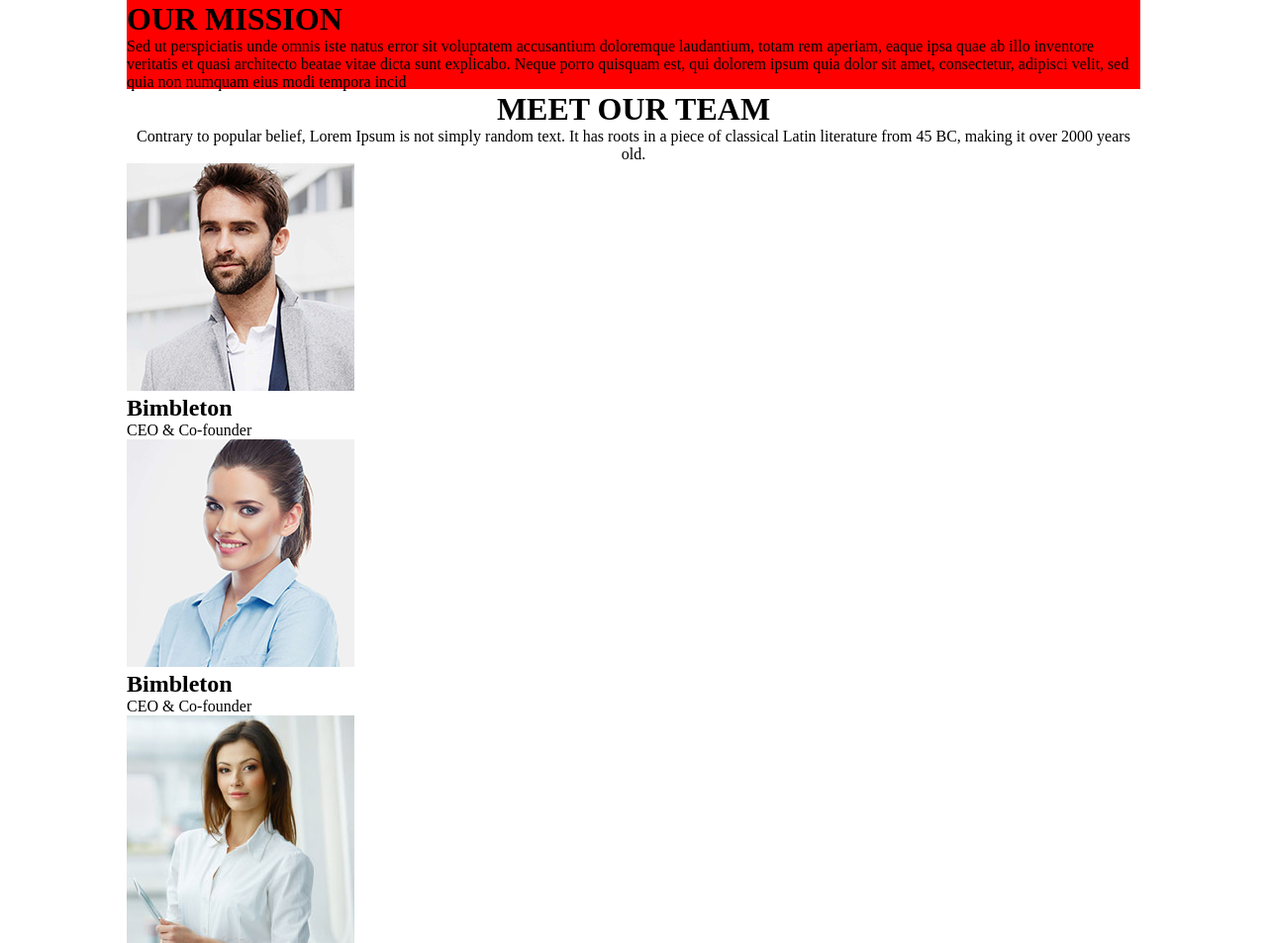
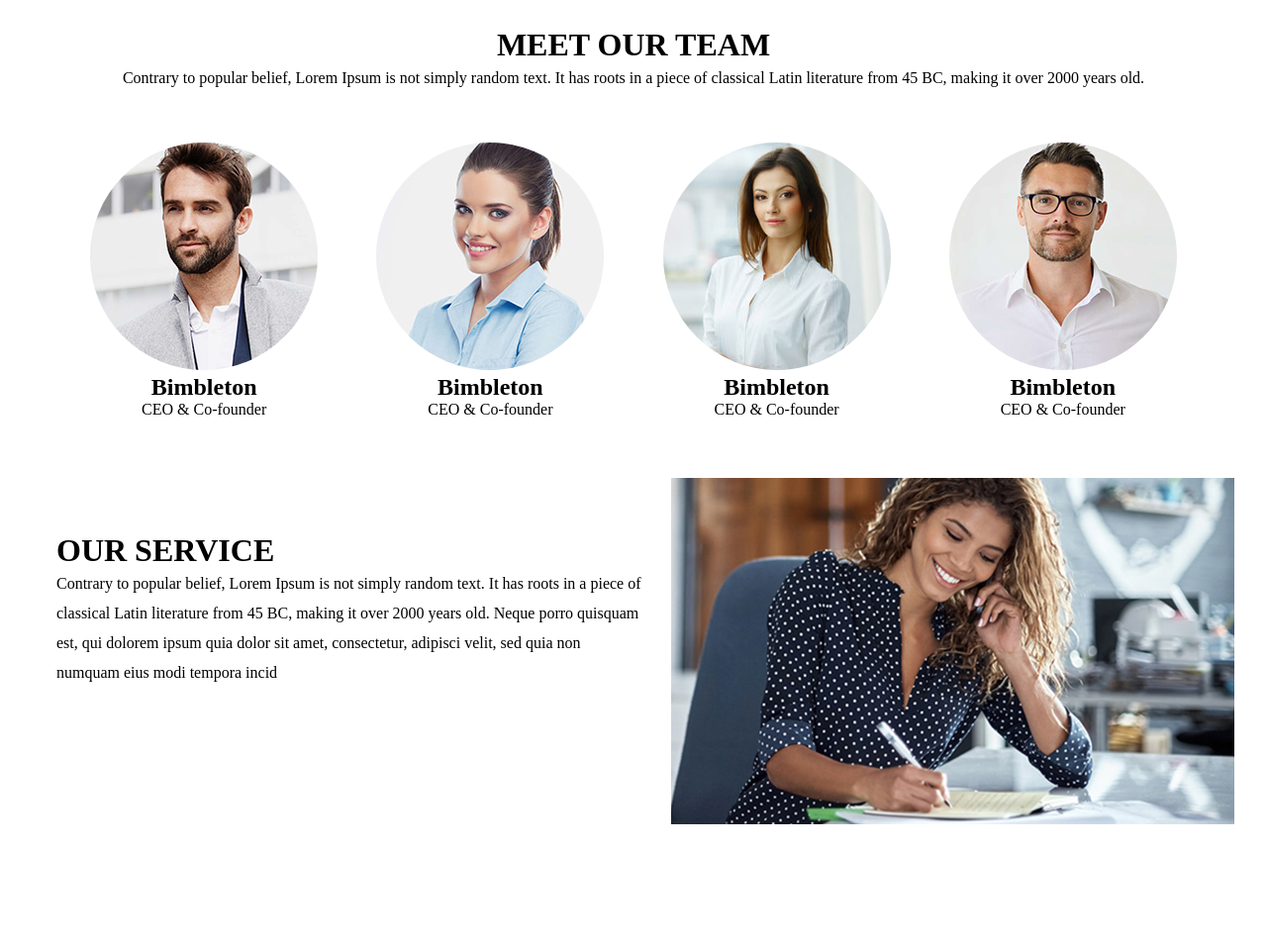
Before and after one commit to dionk6/Projekti, a plain HTML site: page about.html in a window 1280 px wide. Shown: the part 620-1573 px from the top of the page at 99% size. Drawn offline with Linux system fonts and the light colour scheme.

Commit message:
Add files via upload

```diff
--- a/css/about.css
+++ b/css/about.css
@@ -167,8 +167,52 @@
 }
 
 .main {
-    width: 80%;
+    width: 95%;
     margin: 210px auto;
-    background-color: red;
-    height: 500px;
 }
+.ourmission{
+    display:flex;
+    flex-direction: row;
+}
+
+.ourmissiontext{
+    margin: 40px 20px 20px 20px;
+    padding: 5px;
+}
+.ourmissiontext h1{
+    margin-bottom: 40px;
+}
+.ourmissiontext p{
+    line-height: 30px;
+}
+
+.meetourteam{
+    margin-top: 30px;
+}
+.meetourteam p{
+    line-height: 30px;
+}
+
+.people{
+    display: flex;
+    text-align: center;
+    justify-content: space-evenly;
+    margin-top: 50px;
+}
+
+.people img{
+    border-radius: 50%;
+}
+
+.ourservice{
+    display: flex;
+    margin-top: 30px;
+    padding-top: 30px;
+}
+.ourservicetext{
+    margin: 50px 20px 20px 20px;
+    padding: 5px;
+}
+.ourservicetext p{
+    line-height: 30px;
+}
```
